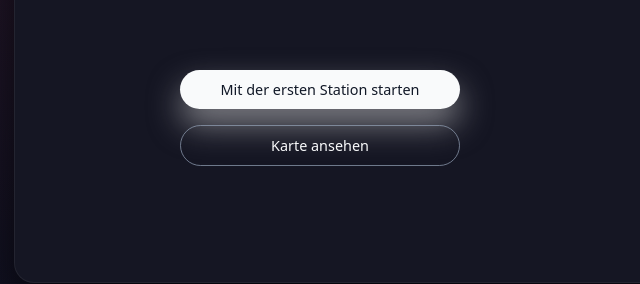
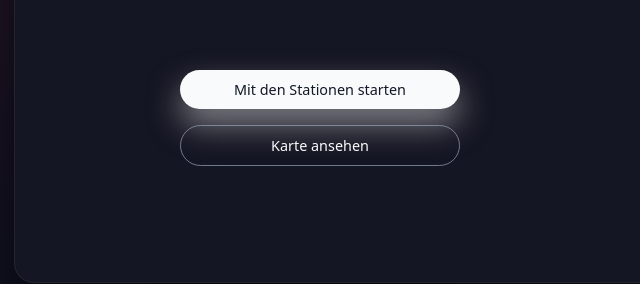
Before and after one commit to KauvMa230221/Toursights, a plain HTML site: page toursights_site/index.html in a window 1280 px wide. Shown: the part 359-643 px from the top of the page, 93-733 px from the left. Drawn offline with Linux system fonts and the light colour scheme.

Commit message:
feat:index

```diff
--- a/toursights_site/index.html
+++ b/toursights_site/index.html
@@ -35,7 +35,7 @@
         </p>
         <div class="ts-hero-actions">
           <a href="modules.html" class="ts-btn ts-btn-primary ts-animate-bounce">
-            Mit der ersten Station starten
+            Mit den Stationen starten
           </a>
           <a href="map.html" class="ts-btn ts-btn-outline">
             Karte ansehen
```
